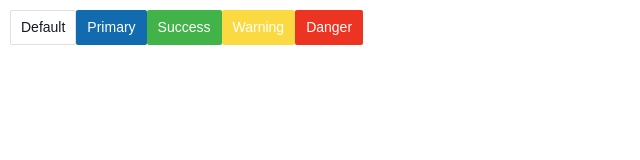
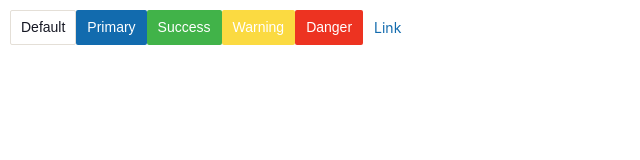
Before and after one commit to GogoWwz/TMagic, a React (Create React App) app: page / in a window 1280 px wide. Shown: the top 160 px of the page, without its empty margins (0-640 px from the left). Built offline with nearby package versions, Linux system fonts and the light colour scheme.

Commit message:
feat: 增加button组件原生属性和事件

```diff
--- a/src/App.tsx
+++ b/src/App.tsx
@@ -15,6 +15,7 @@ function App() {
         <Button type={ ButtonType.Success }>Success</Button>
         <Button type={ ButtonType.Warning }>Warning</Button>
         <Button type={ ButtonType.Danger }>Danger</Button>
+        <Button type={ ButtonType.Link }>Link</Button>
       </div>
       {/* <Button disabled={true} type={ ButtonType.Primary } size={ ButtonSize.Normal }>点击我</Button>
       <Button disabled={true} type={ ButtonType.Link }>点击我</Button> */}
--- a/src/components/Button/Button.tsx
+++ b/src/components/Button/Button.tsx
@@ -12,6 +12,13 @@ export enum ButtonType {
     Link = 'link'
 }
 
+// 按钮HTML类型
+export enum ButtonHTMLType {
+    Submit = 'submit',
+    Reset = 'reset',
+    Button = 'button'
+}
+
 // 按钮尺寸
 export enum ButtonSize {
     Large = 'large',
@@ -21,7 +28,7 @@ export enum ButtonSize {
 
 // Button基础属性
 export interface BaseButtonProps {
-    type?: string,
+    type?: ButtonType,
     size?: ButtonSize,
     className?: string,
     disabled?: boolean,
@@ -30,24 +37,28 @@ export interface BaseButtonProps {
 
 
 // button属性
-type NativeButtonProps = BaseButtonProps
+// 利用Omit帮助类型去除原生button中的 type 属性，用自定义的htmlType属性代替
+export type NativeButtonProps = {
+    htmlType?: ButtonHTMLType
+} & BaseButtonProps & Omit<React.AnchorHTMLAttributes<HTMLElement>, 'type'>
+
 // a链接属性
-type AnchorButtonProps = BaseButtonProps
+type AnchorButtonProps = BaseButtonProps & React.AnchorHTMLAttributes<HTMLElement>
 
-// export type ButtonTypes = Partial<NativeButtonProps & AnchorButtonProps>
+// 利用Partial使属性非必传
+export type ButtonTypes = Partial<NativeButtonProps & AnchorButtonProps>
 
-const Button: React.FC<BaseButtonProps> = props => {
+const Button: React.FC<ButtonTypes> = props => {
     const {
         className,
         disabled,
         size,
         type,
         children,
-        href,
-        ...restProps
+        href
     } = props
 
-    const classes = classnames('tm-btn', {
+    const classes = classnames('tm-btn', className, {
         [`tm-btn__${ type }`]: type,
         [`tm-btn__${ size }`]: size,
         'disabled': type === ButtonType.Link && disabled
--- a/src/components/Button/index.scss
+++ b/src/components/Button/index.scss
@@ -13,6 +13,13 @@
     white-space: nowrap;
     padding: $btn-padding;
     cursor: pointer;
+    transition: $btn-transition;
+    &:hover {
+        opacity: $btn-hover-opacity;
+    }
+    &:active {
+        opacity: $btn-active-opacity;
+    }
     &.tm-btn__default {
         background: transparent;
         border-color: $gray;
@@ -30,4 +37,7 @@
     &.tm-btn__danger {
         background: $red;
     }
+    &.tm-btn__link {
+        color: $blue;
+    }
 }
--- a/src/styles/variables.scss
+++ b/src/styles/variables.scss
@@ -40,3 +40,6 @@ $border-radius: 2px !default;
 
 // 按钮变量
 $btn-padding: 6px 10px !default;
+$btn-hover-opacity: .7;
+$btn-active-opacity: .9;
+$btn-transition: all .3s ease-in-out;
```
Also changed, not shown: 1 other file (tests, documents, lock files or other folders).
